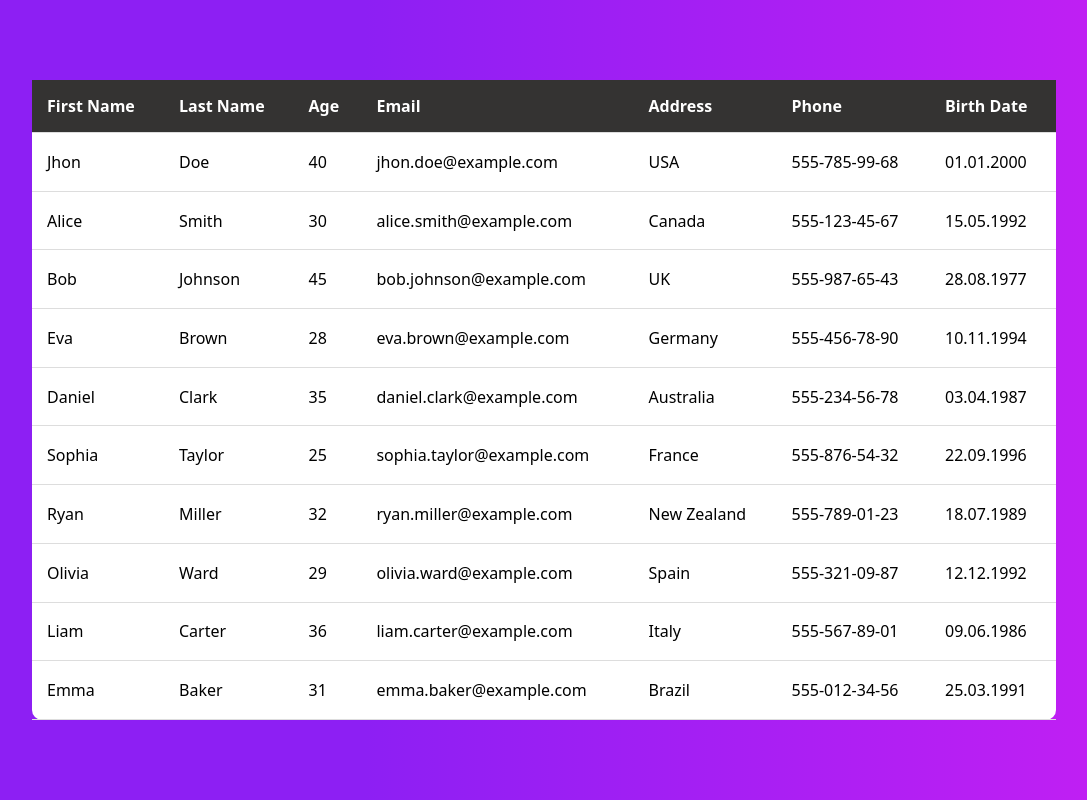
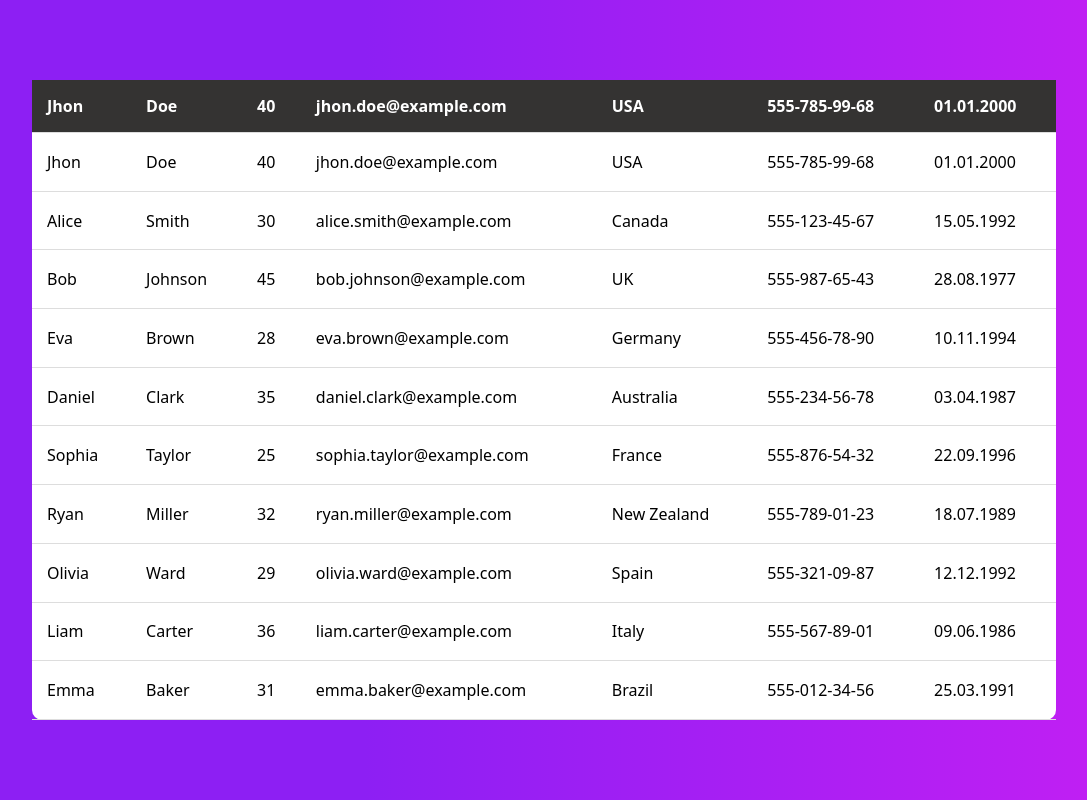
Before and after one commit to Benovshee03/Dynamic-Table-JS, a plain HTML site: page index.html in a window 1280 px wide. Shown: the whole page, without its empty margins (96-1183 px from the left). Drawn offline with Linux system fonts and the light colour scheme.

Commit message:
Add files via upload
first commit

```diff
--- a/index.html
+++ b/index.html
@@ -7,22 +7,12 @@
     <link rel="stylesheet" href="./style.css">
 </head>
 <body>
-    <div id="root">
-        <table >
-            <thead>
-                <tr>
-                    <th>First Name</th>
-                    <th>Last Name</th>
-                    <th>Age</th>
-                    <th>Email</th>
-                    <th>Address</th>
-                    <th>Phone</th>
-                    <th>Birth Date</th>
-                </tr>
-            </thead>
+    <root >
+        <table  id="table">
+
             <tbody id="tableBody"></tbody>
         </table>
-    </div>
+    </root>
     <script src="./main.js"></script>
 </body>
 </html>
--- a/main.js
+++ b/main.js
@@ -91,6 +91,20 @@ let users = [
     birthDate: "25.03.1991",
   },
 ];
+document.getElementById("table").innerHTML += `
+  <thead id="tableBody">
+      <tr>
+        <th>${users[0].firstName}</th>
+        <th>${users[0].lastName}</th>
+        <th>${users[0].age}</th>
+        <th>${users[0].mail}</th>
+        <th>${users[0].address}</th>
+        <th>${users[0].phone}</th>
+        <th>${users[0].birthDate}</th>
+      </tr>
+
+  </thead>
+`;
 
 for (let i = 0; i < users.length; i++) {
   document.getElementById("tableBody").innerHTML += `
--- a/style.css
+++ b/style.css
@@ -7,7 +7,7 @@ body{
     background: rgb(141,31,243);
     background: linear-gradient(90deg, rgba(141,31,243,1) 36%, rgba(198,31,243,1) 100%, rgba(29,143,253,1) 100%);
 }
-#root{
+root{
     width: 100%;
     height: 100vh;
     display: flex;
```
